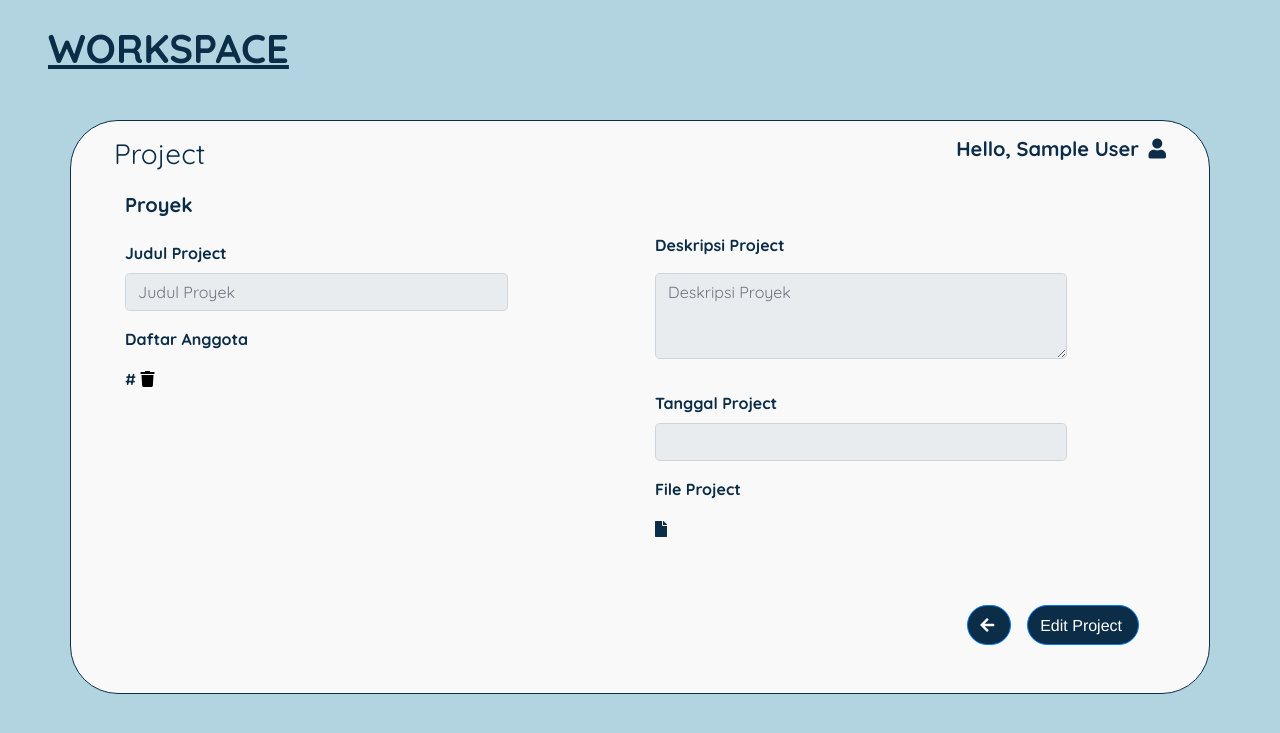
After one commit to ITC-2020/Work-Management, a PHP site: page /lihat_project.php?id_project=1 in a window 1280 px wide. The commit adds this page. Shown: the top 733 px of the page. Run offline with PHP 8.4, Linux system fonts and the light colour scheme; the visitor is signed in with stand-in values (Sample User, id 1); data that the repository does not hold is empty.

Commit message:
dashboad and new project improvement

```diff
--- a/assets/css/new_project.css
+++ b/assets/css/new_project.css
@@ -1,82 +1,82 @@
-
-
 @import url('https://fonts.googleapis.com/css2?family=Quicksand:wght@400;700&display=swap');
 
 
-a{
+a {
     color: #000000;
 }
 
 
-body{
-    font-family: Quicksand,heltevica;
+body {
+    font-family: Quicksand, heltevica;
     font-weight: 900;
-    background-color: #B1D4E0 ;
+    background-color: #B1D4E0;
     color: #0C2D48;
 }
 
 
-#isi{
+#isi {
     background-color: #F9F9F9;
     border: 2px solid #0C2D48;
 }
 
 
-#navbar h3,h6,h5{
-    font-family: Quicksand,heltevica;
+#navbar h3,
+h6,
+h5 {
+    font-family: Quicksand, heltevica;
     font-weight: 600;
 }
 
 
 
-.cari{
+.cari {
     border: none;
 }
 
 
-#icon_size{
+#icon_size {
     width: 1.3em;
     height: 1.3em;
 }
 
-#icon_size_no_margin{
+#icon_size_no_margin {
     width: 1.2em;
     height: 1.4em;
 }
 
-#isi{
+#isi {
     background-color: #F9F9F9;
     border: 2px solid #0C2D48;
 }
 
-.search{
+.search {
     width: 25%;
 }
 
-.cari{
+.cari {
     border: none;
 }
 
 
-#kotak{
+#kotak {
     background-color: #F9F9F9;
     border-color: #0C2D48;
     border: solid 1px;
     border-radius: 3em;
 }
 
-.search{
+.search {
     width: 25%;
 }
 
-#tombol{
+#tombol {
     background-color: #0C2D48;
-    font-family: Poppins,Arial, Helvetica, sans-serif;
+    font-family: Poppins, Helvetica, sans-serif;
     border-radius: 3em;
 }
 
-#workspace_font{
-    font-family: Quicksand,heltevica;
+#workspace_font {
+    font-family: Quicksand, heltevica;
     font-weight: bolder;
     text-decoration: underline;
 }
--- a/config/action-login.php
+++ b/config/action-login.php
@@ -19,11 +19,13 @@
 
     //mengambil value dari array result dengan key "nama_lengkap"
     $nama = $result["nama_lengkap"];
+    $id = $result["id"];
 
     //cek apakah email dan pass yg diinput valid
     if($email == $result["alamat_email"] && $password == $result["password"]){
     	session_start();
         $_SESSION['nama'] = $nama;
+        $_SESSION['id_user'] = $id;
         header("Location: ../view/dashboard.php");
     }
     else{
--- a/config/koneksi.php
+++ b/config/koneksi.php
@@ -2,7 +2,7 @@
 
 	//Detail Database
 	$db_server = "localhost"; // Nama servernya
-	$db_name = "workspace";	//nama databasenya
+	$db_name = "db_workspace";	//nama databasenya
 	$db_username ="root"; //username database
 	$db_pass = ""; //password database
 
--- /dev/null
+++ b/view/lihat_project.php
@@ -0,0 +1,98 @@
+<?php
+   session_start();
+   if (!isset($_SESSION['nama'])){
+       header("Location: login.php");
+   }
+?>
+
+<!DOCTYPE html>
+<html lang="en">
+<head>
+    <meta charset="UTF-8">
+    <meta name="viewport" content="width=device-width, initial-scale=1.0">
+    <link rel="stylesheet" href="../assets/bootstrap/css/bootstrap.min.css">
+    <link rel="stylesheet" href="../assets/css/new_project.css">
+    <link rel="stylesheet" href="https://use.fontawesome.com/releases/v5.7.0/css/all.css"
+    integrity="sha384-lZN37f5QGtY3VHgisS14W3ExzMWZxybE1SJSEsQp9S+oqd12jhcu+A56Ebc1zFSJ" crossorigin="anonymous">
+
+    <title>Lihat Project</title>
+
+</head>
+
+<body style="background-color: #B1D4E0;">
+
+<?php
+    //memanggil file koneksi
+    require_once ("../config/koneksi.php");
+
+    //mencari data yang project dari database
+    $id = $_GET['id_project'];
+    $cek_data_query = "SELECT * FROM data_project WHERE id_project='$id'";
+    $data = mysqli_query($conn, $cek_data_query) or die (mysqli_error($conn));
+
+    //menjadikan result database menjadi array assosiative
+    $result = mysqli_fetch_assoc($data)
+?>
+
+    <h1 class="mt-4 mb-5 ml-5" id="workspace_font">WORKSPACE</h1>
+    <div class="container mt-2 mb-3 " id="kotak">
+        <h3 class="float-left mt-3 mx-2 px-1 ml-4">Project</h3>
+        <h5 class="float-right mt-3 mx-2 px-1 mr-4">Hello, <?= $_SESSION['nama'] ?> <i class="fas fa-user ml-1"></i></h5>
+        <br>
+        <div class="row mt-5 mb-5 mx-4">
+            <div class="col-md-6">
+                    <h5>Proyek <?= $result['title'] ?></h5>
+                        <div class="row">
+                            <div class="col-9 pr-0">
+                                <!-- input judul proyek -->
+                                <label for="" class="mt-3">Judul Project</label>
+                                <input class="form-control rounded-lg mb-3" type="text" value="<?= $result['title'] ?>" placeholder="Judul Proyek" readonly>
+                            </div>
+                        </div>
+                        <div class="row">
+                            <div class="col-10">
+                                <!-- Tampilkan nama anggota -->
+                                <p>Daftar Anggota</p>
+                                <?php
+                                    //dapatkan id user dr kolom tabel
+                                    $idUser = explode(",",$result['team']);
+                                    //mencari data yang anggota berdasar id user
+                                    foreach($idUser as $user){
+                                        $cek_data_query_team = "SELECT * FROM data_user WHERE id='$user'";
+                                        $data_team = mysqli_query($conn, $cek_data_query_team) or die (mysqli_error($conn));
+                                        $result_team = mysqli_fetch_assoc($data_team);
+                                ?>
+                                <p id="namaAnggota"># <?= $result_team['nama_lengkap'] ?> <a href="config/action-team.php?id=<?= $result_team['id'] ?>"><i class="fas fa-trash"></i></a></p>
+                                    <?php } ?>
+                            </div>
+                        </div>
+            </div>
+
+            <div class="col-md-6 mt-4">
+                    <div class="row">
+                        <div class="col-10">
+                            <!-- input deskripsi -->
+                            <label for="" class="mt-3">Deskripsi Project</label>
+                            <textarea name="des_proyek" id="" rows="3" class="form-control mb-2 mt-2 rounded-lg" placeholder="Deskripsi Proyek" readonly><?= $result['description'] ?></textarea>
+                        </div>
+                    </div>
+                    <div class="row">
+                        <div class="col-10 py-2 mb-2">
+                            <!-- input tanggal -->
+                            <label for="" class="mt-3">Tanggal Project</label>
+                            <input type="text" class="form-control rounded-lg" id="date"  value="<?= $result['deadline'] ?>" readonly>
+                        </div>
+                    </div>
+                    <div class="row">
+                        <div class="col-10">
+                            <p>File Project</p>
+                            <p class="mt-3"> <i class="fa fa-file"></i> <?= $result['file'] ?></p>
+                        </div>
+                    </div>
+                    <a href="edit_project.php?id_project=<?= $id ?> "><button class="btn btn-primary mt-5 mr-3 pt-2 pr-3 float-right" id="tombol">Edit Project</button></a>
+                    <a href="dashboard.php"><button class="btn btn-primary mt-5 mr-3 pt-2 pr-3 float-right" id="tombol"><i class="fas fa-arrow-left"></i></button></a>
+            </div>
+        </div>
+    </div>
+</body>
+</html>
```
Also changed, not shown: view/dashboard.php (+29 -13 lines), view/edit_project.php (added, +138 -0 lines), view/new_project.html (deleted, +0 -66 lines), view/new_project.php (renamed from view/new_project_lanjut.html, +35 -15 lines).
